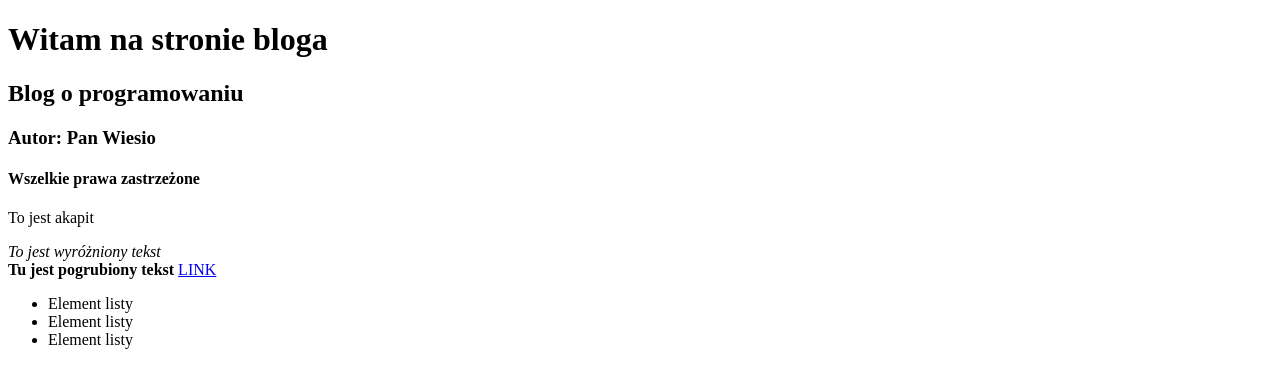
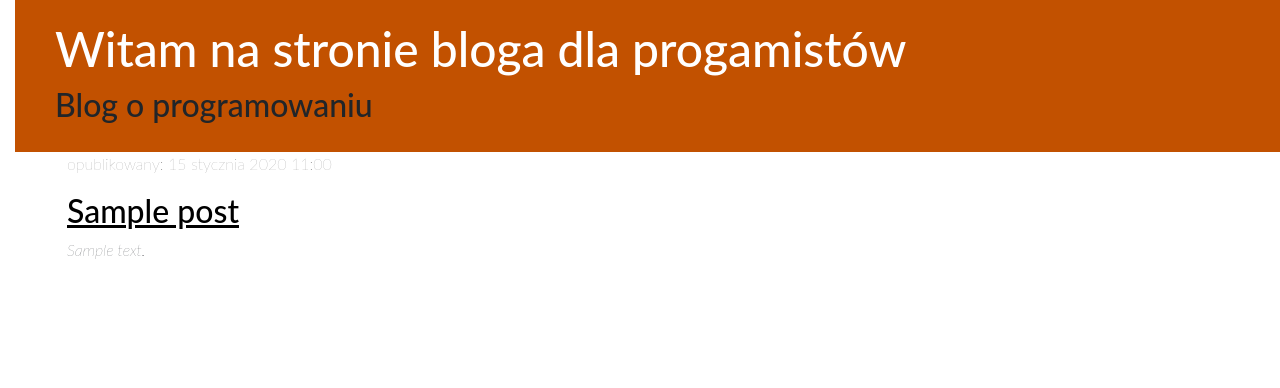
Before and after one commit to wieslawpaleta/djangoblog, a Django app: page / in a window 1280 px wide. Shown: the top 388 px of the page. Run offline with Django 5.2, Linux system fonts and the light colour scheme; tables that the repository leaves empty hold one stand-in row (values such as "Sample post").

Commit message:
17.04 20:08

```diff
--- /dev/null
+++ b/blog/static/css/blog.css
@@ -0,0 +1,60 @@
+h1 a, h2 a{
+    color: #DE781F;
+}
+body {
+    padding-left:15px;
+    font-family: "Lato", sans-serif;
+    font-weight: 100;
+    font-style: normal;
+}
+
+.page-header{
+    background-color: #C25100;
+    margin-top: 0;
+    padding: 20px 20px 20px 40px;
+}
+.page-header h1, .page-header h1 a, .page-header h1 a:visited, .page-header h1 a:active {
+    color: #ffffff;
+    font-size: 36pt;
+    text-decoration: none;
+}
+
+.content {
+    margin-left: 40px;
+}
+
+h1, h2, h3, h4, {
+    font-family: "Lato", cursive;
+}
+
+.data{
+    color: #828282;
+}
+
+.save {
+    float: right;
+}
+
+.post-form textarea, .post-form input {
+    width: 100%;
+}
+
+.top-menu, .top-menu:hover, .top-menu:visited {
+    color: #ffffff;
+    float: right;
+    font-size: 26pt;
+    margin-right: 20px;
+}
+
+.post {
+    margin-bottom: 70px;
+}
+
+.post h2 a, .post h1 a:visited {
+    color: #000000;
+}
+
+.data-container{
+
+}
+.data-row{}
--- a/blog/templates/blog/post_list.html
+++ b/blog/templates/blog/post_list.html
@@ -1,29 +1,36 @@
 <!DOCTYPE html>
+{% load static %}
 <html lang="pl">
 <head>
     <meta charset="UTF-8">
     <title>Blog dla programistów</title>
+    <link href="https://cdn.jsdelivr.net/npm/bootstrap@5.3.8/dist/css/bootstrap.min.css" rel="stylesheet" integrity="sha384-sRIl4kxILFvY47J16cr9ZwB07vP4J8+LH7qKQnuqkuIAvNWLzeN8tE5YBujZqJLB" crossorigin="anonymous">
+    <link rel="stylesheet" href="{% static 'css/blog.css' %}">
 </head>
 
 <body>
-    <div>
-        <h1>Witam na stronie bloga</h1>
+    <div class="page-header">
+        <h1><a href="">Witam na stronie bloga dla progamistów</a></h1>
         <h2>Blog o programowaniu</h2>
-        <h3>Autor: Pan Wiesio</h3>
-        <h4>Wszelkie prawa zastrzeżone</h4>
     </div>
-    <div>
-        <p>To jest akapit</p>
-        <em>To jest wyróżniony tekst</em><br>
-        <strong>Tu jest pogrubiony tekst</strong>
-        <a href="https://youtube.com">LINK</a>
-    </div>
-    <div>
-        <ul>
-            <li>Element listy</li>
-            <li>Element listy</li>
-            <li>Element listy</li>
-        </ul>
-    </div>
+    {% comment "Komentarz autora" %}
+    Tutaj list postów
+    {% endcomment %}
+    <div class="content container">
+        {% for post in posts %}
+        <div class="col-md-8"
+            <div class="row">
+            <div class="post">
+            <div class="data">
+                <p>opublikowany: {{ post.publish_date }}</p>
+            </div>
+                <h2><a href="">{{ post.title }}</a></h2>
+                <em>{{ post.text|linebreaksbr}}</em>
+            <div class="stopka">
+    {% endfor %}
+            </div>
+            </div>
+            </div>
+            </div>
 </body>
 </html>
--- a/blog/views.py
+++ b/blog/views.py
@@ -1,5 +1,8 @@
 from django.shortcuts import render
+from django.utils import timezone
+from .models import  Post
 
 # Create your views here.
 def post_list(request):
-    return render(request, 'blog/post_list.html', {})
+    posts = Post.objects.filter(publish_date__lte=timezone.now()).order_by('-publish_date')
+    return render(request, 'blog/post_list.html', {'posts': posts})
```
